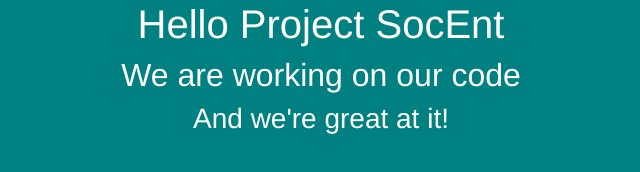
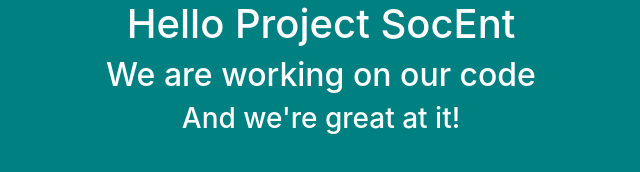
Before and after one commit to gabriellamon/Project_SocEnt, a plain HTML site: page Index.html in a window 1280 px wide. Shown: the whole page, without its empty margins (319-959 px from the left). Drawn offline with nearby package versions, Linux system fonts and the light colour scheme.

Commit message:
font change

```diff
--- a/Index.html
+++ b/Index.html
@@ -11,7 +11,6 @@ body{
   text-align: center;
   background: teal;
   color: white;
-  font-family: helvetica;
   margin: 0 auto;
   max-width: 600px
 }
```
